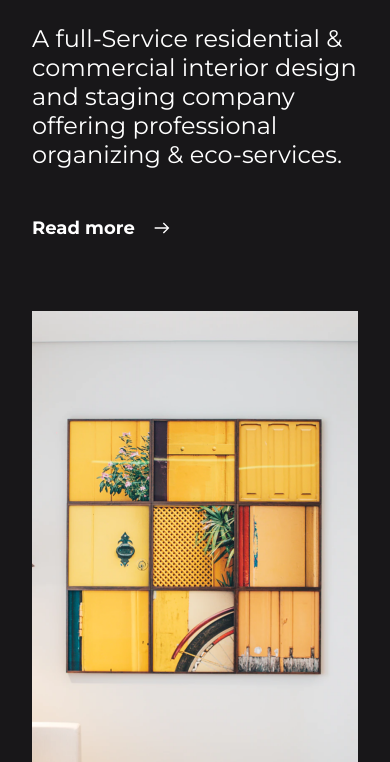
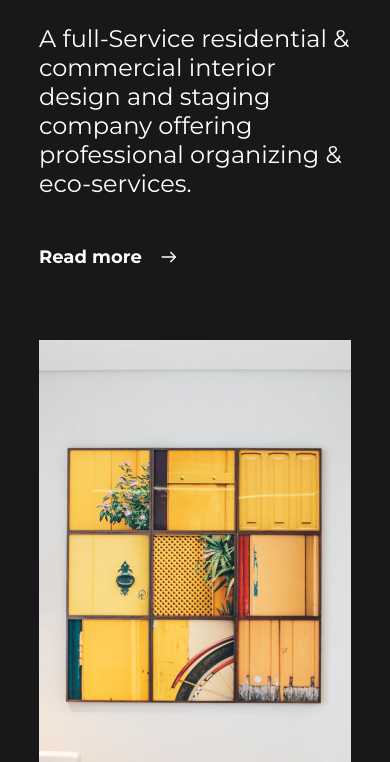
Before and after one commit to chaulagainkapil/interior-consultant, a website: page index.html in a window 390 px wide. Shown: the part 268-1030 px from the top of the page. Drawn offline with nearby package versions, Linux system fonts and the light colour scheme.

Commit message:
container width

```diff
--- a/style.scss
+++ b/style.scss
@@ -198,7 +198,7 @@ footer {
 
 @media screen and (max-width: 930px) {
   .container {
-    padding: 0 32px;
+    padding: 0 10%;
   }
   .menu {
     flex-direction: column;
```
Also changed, not shown: style.css.
